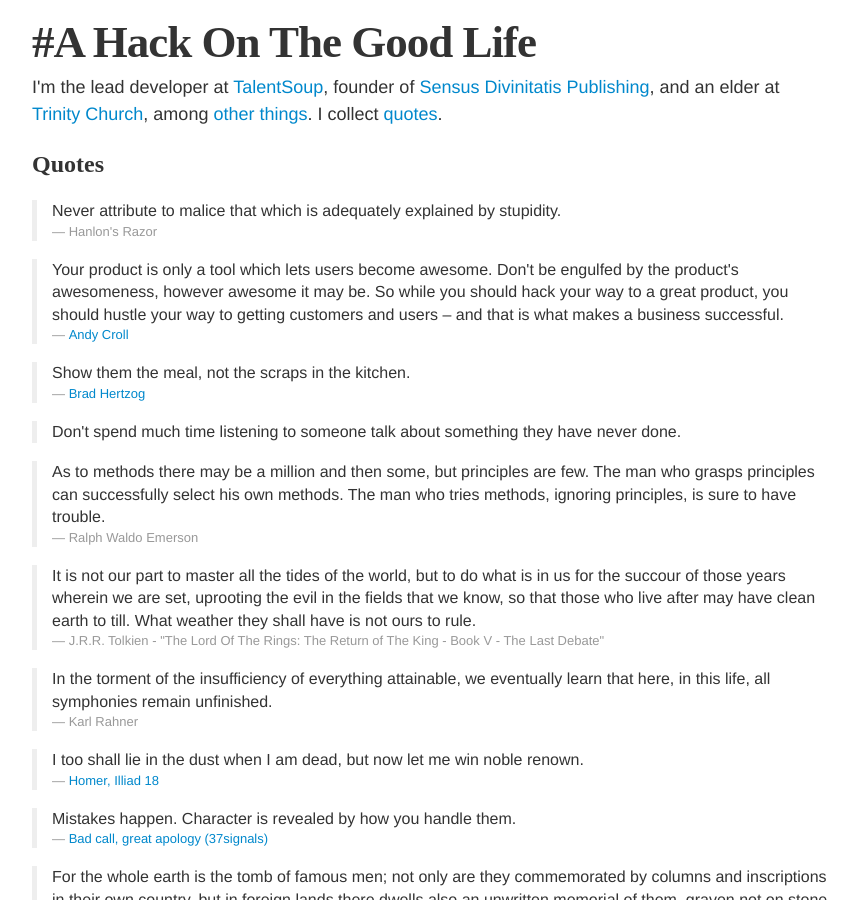
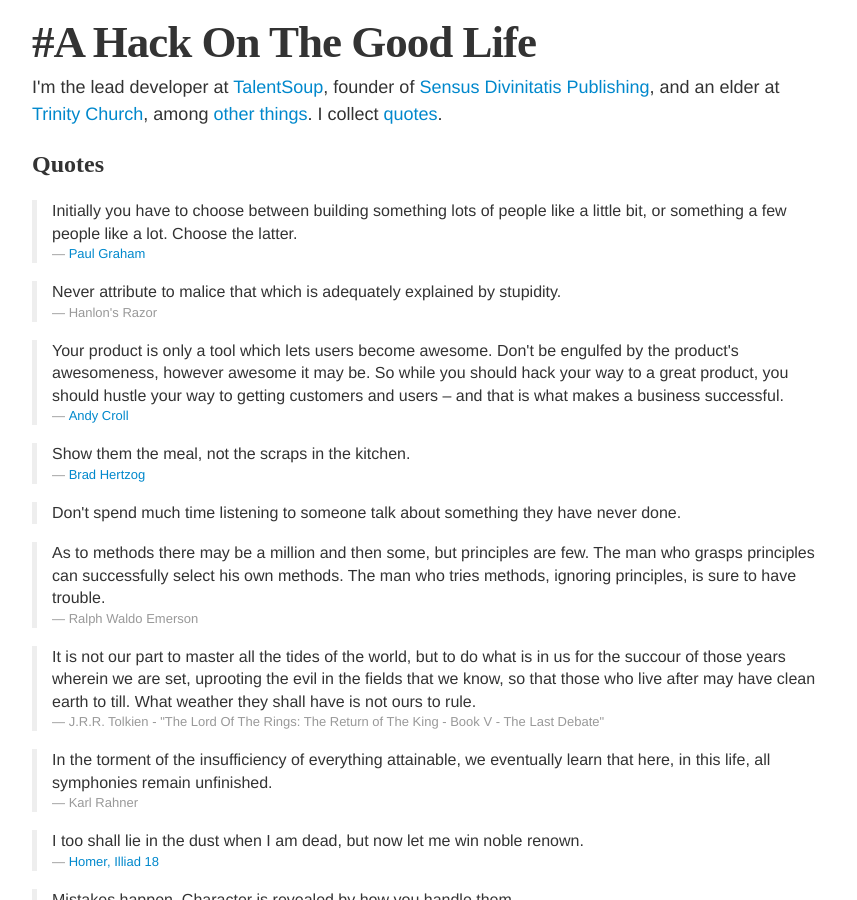
Before and after one commit to speric/speric.github.com, a Jekyll site: the page built from quotes.html, in a window 1280 px wide and 900 px high. Shown: the whole window, without its empty margins (208-1065 px from the left). Built offline with Jekyll 4.4.1, drawn with Linux system fonts in a browser that asks for light colours; some web fonts are replaced; Markdown is read by kramdown in place of the engine named in the settings.

Commit message:
Update quotes.html

```diff
--- a/quotes.html
+++ b/quotes.html
@@ -5,6 +5,11 @@ title: "Quotes | Eric Farkas"
 
 <h2>Quotes</h2>
 <br/>
+<blockquote>
+  <p>Initially you have to choose between building something lots of people like a little bit, or something a few people like a lot. Choose the latter.</p>
+  <small><a href="http://news.ycombinator.com/item?id=4685655">Paul Graham</a></small>
+</blockquote>
+
 <blockquote>
   <p>Never attribute to malice that which is adequately explained by stupidity.</p>
   <small>Hanlon's Razor</small>
```
